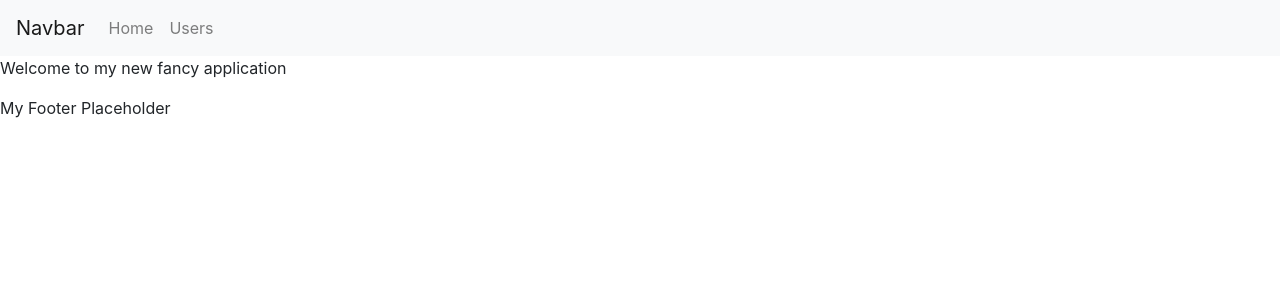
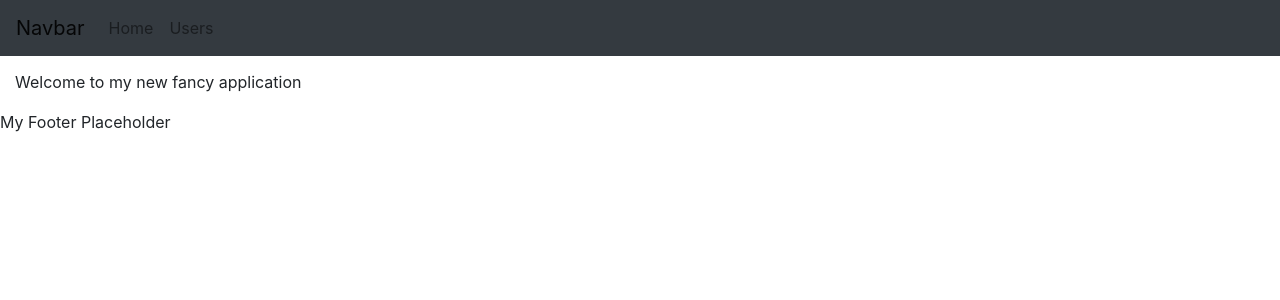
Before and after one commit to EngFelix/SimpleWebApp, an Angular app in the folder demo-ui/: page / in a window 1280 px wide. Shown: the top 300 px of the page. Built offline with nearby package versions, Linux system fonts and the light colour scheme.

Commit message:
added fixed-top navbar

```diff
--- a/demo-ui/src/app/main/master-page.view.html
+++ b/demo-ui/src/app/main/master-page.view.html
@@ -1,10 +1,9 @@
 <header>
   <app-nav></app-nav>
 </header>
-<body>
-<!--<app-user-app/>-->
-<router-outlet></router-outlet>
-</body>
+<div class="container-fluid">
+  <router-outlet></router-outlet>
+</div>
 <footer>
   <p>My Footer Placeholder</p>
 </footer>
--- a/demo-ui/src/app/main/nav/nav.component.html
+++ b/demo-ui/src/app/main/nav/nav.component.html
@@ -1,4 +1,4 @@
-<nav class="navbar navbar-expand-lg navbar-light bg-light">
+<nav class="navbar navbar-expand-lg navbar-light bg-dark fixed-top">
   <a class="navbar-brand" href="#">Navbar</a>
   <button class="navbar-toggler" type="button" data-toggle="collapse" data-target="#navbarSupportedContent" aria-controls="navbarSupportedContent" aria-expanded="false" aria-label="Toggle navigation">
     <span class="navbar-toggler-icon"></span>
--- a/demo-ui/src/main.ts
+++ b/demo-ui/src/main.ts
@@ -1,8 +1,5 @@
 import { enableProdMode } from '@angular/core';
 import { platformBrowserDynamic } from '@angular/platform-browser-dynamic';
-
-// import { AppModule } from './app/app.module';
-
 import { environment } from './environments/environment';
 import {MainModule} from "./app/main/main-module";
 
--- a/demo-ui/src/styles.css
+++ b/demo-ui/src/styles.css
@@ -1 +1,4 @@
 /* You can add global styles to this file, and also import other style files */
+body {
+  padding-top: 70px;
+}
```
